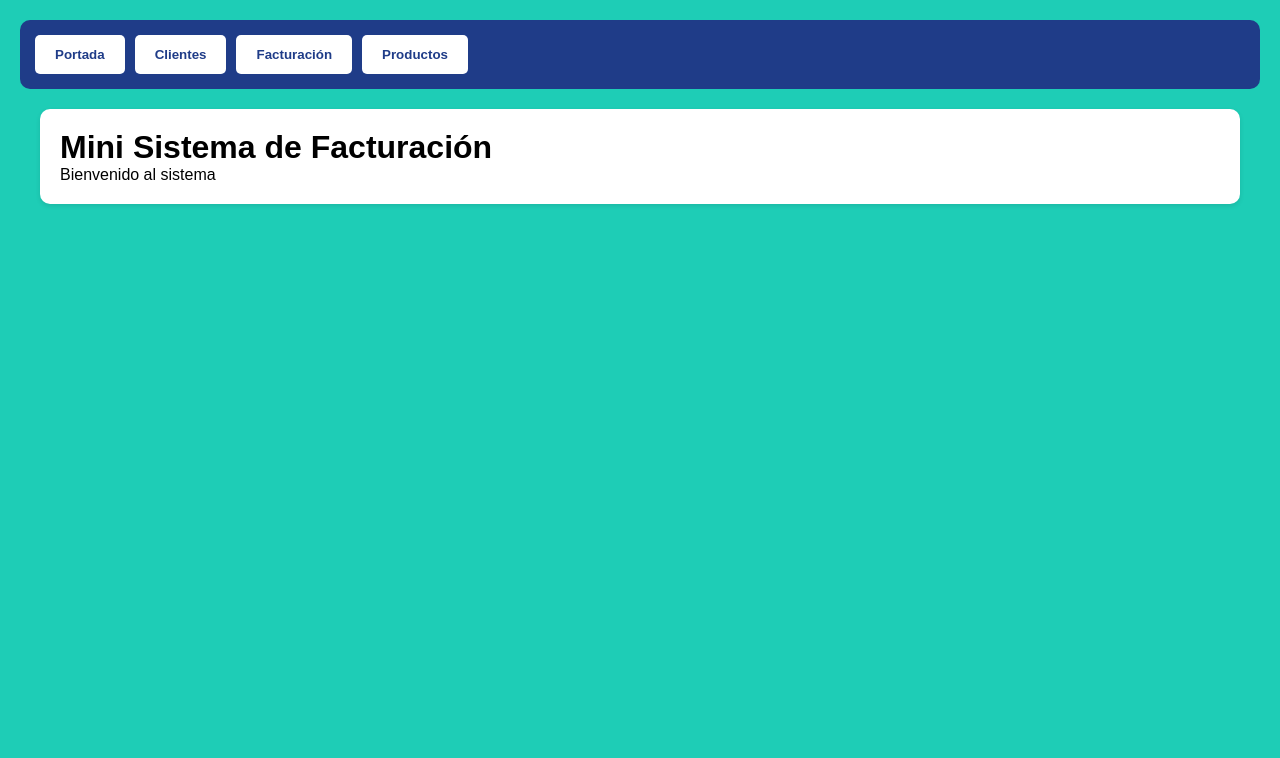
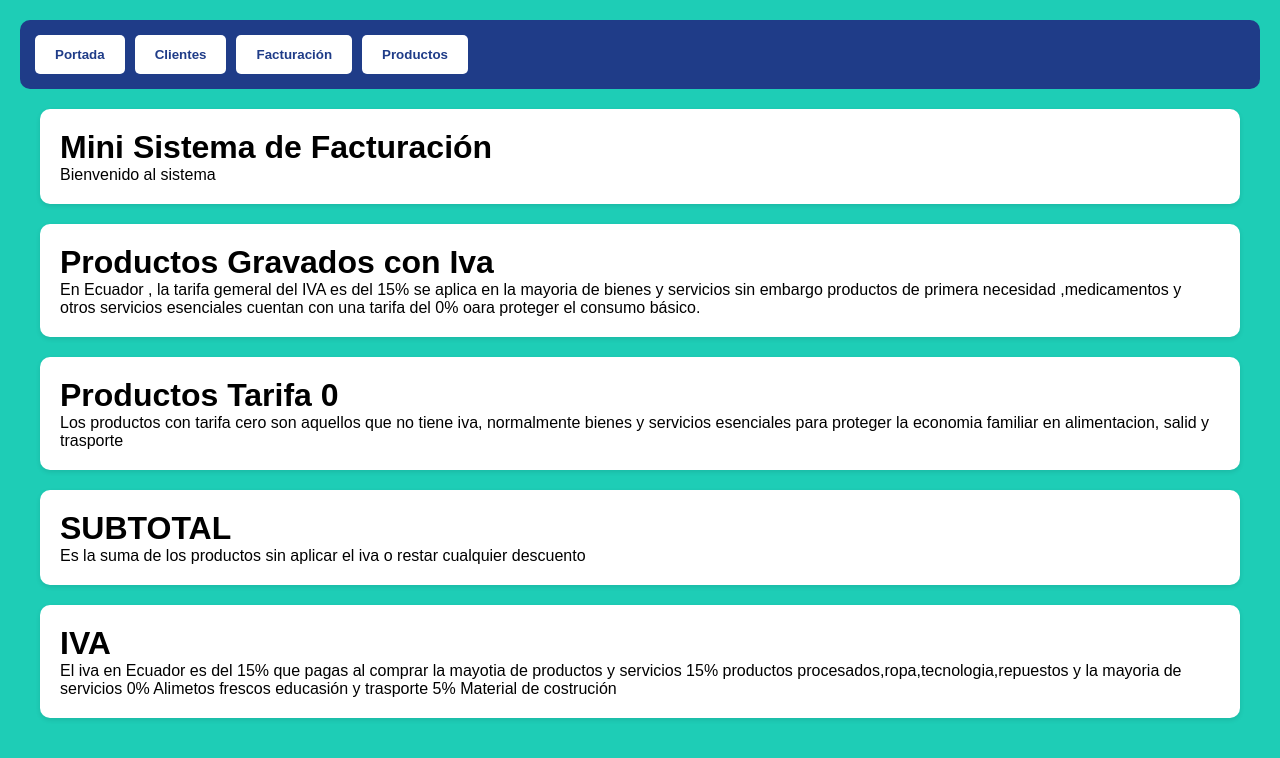
Before and after one commit to gianlucaparedes6-sys/Facturador, a plain HTML site: page index.html in a window 1280 px wide. Drawn offline with Linux system fonts and the light colour scheme.

Commit message:
cambios en la portada

```diff
--- a/facturacion.js
+++ b/facturacion.js
@@ -10,6 +10,7 @@ function agregarProducto(){
 
     let precio =
     parseFloat(document.getElementById("precio").value);
+
 
     if(producto == "" || precio <= 0){
 
--- a/index.html
+++ b/index.html
@@ -10,7 +10,11 @@
 
     <link rel="stylesheet" href="apariencia.css">
 
+
+
+
 </head>
+
 
 <body>
 
@@ -54,6 +58,59 @@
 
                 <p>
                     Bienvenido al sistema
+                </p>
+
+            </div>
+             <div class="card">
+
+                <h1>
+                    Productos Gravados con Iva
+                </h1>
+
+                <p>
+                En Ecuador , la tarifa gemeral del IVA es del 15% se aplica en la mayoria
+                de bienes y servicios sin embargo productos de primera necesidad ,medicamentos
+                y otros servicios esenciales cuentan con una tarifa del 0% oara proteger el consumo básico.
+
+                </p>
+
+            </div>
+
+             <div class="card">
+
+                <h1>
+                    Productos Tarifa 0
+                </h1>
+
+                <p>
+                    Los productos con tarifa cero son aquellos  que no tiene iva, normalmente
+                    bienes y servicios esenciales para proteger la economia familiar en alimentacion,
+                    salid y trasporte
+                </p>
+
+            </div>
+             <div class="card">
+
+                <h1>
+                    SUBTOTAL
+                </h1>
+
+                <p>
+                    Es la suma de los productos sin aplicar el iva o restar cualquier descuento
+                </p>
+
+            </div>
+             <div class="card">
+
+                <h1>
+                   IVA
+                </h1>
+
+                <p>
+                   El iva en Ecuador es del 15% que pagas al comprar la mayotia de productos y servicios
+                   15% productos procesados,ropa,tecnologia,repuestos y la mayoria de servicios
+                   0% Alimetos frescos educasión y trasporte
+                   5% Material de costrución
                 </p>
 
             </div>
```
